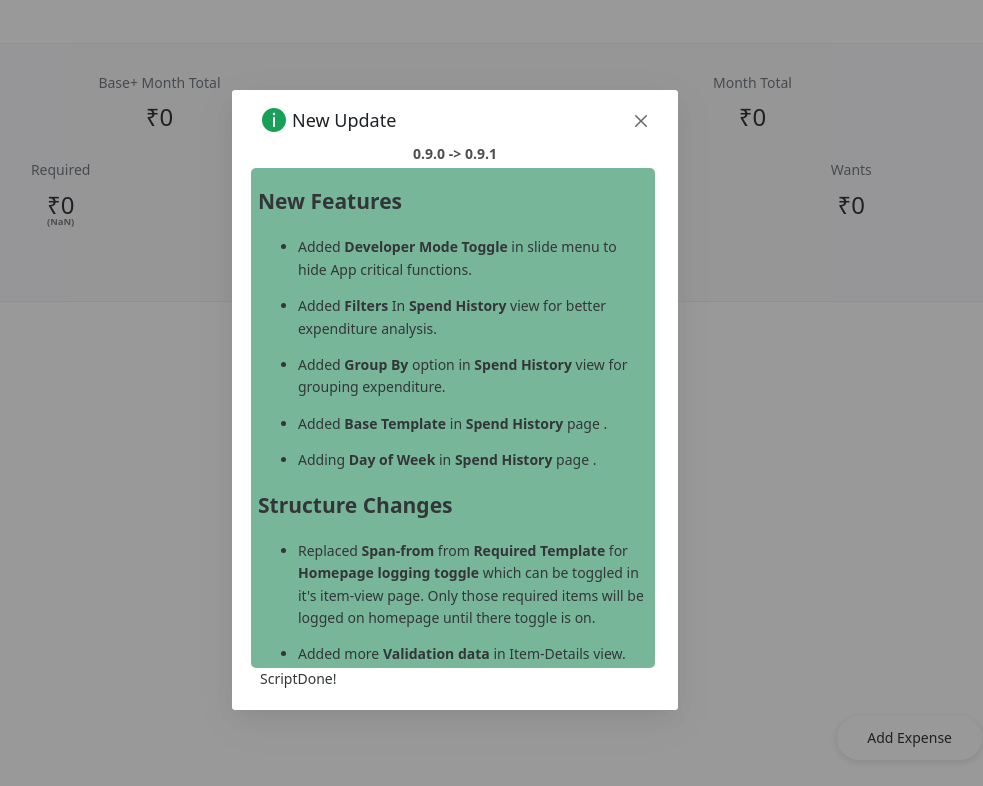
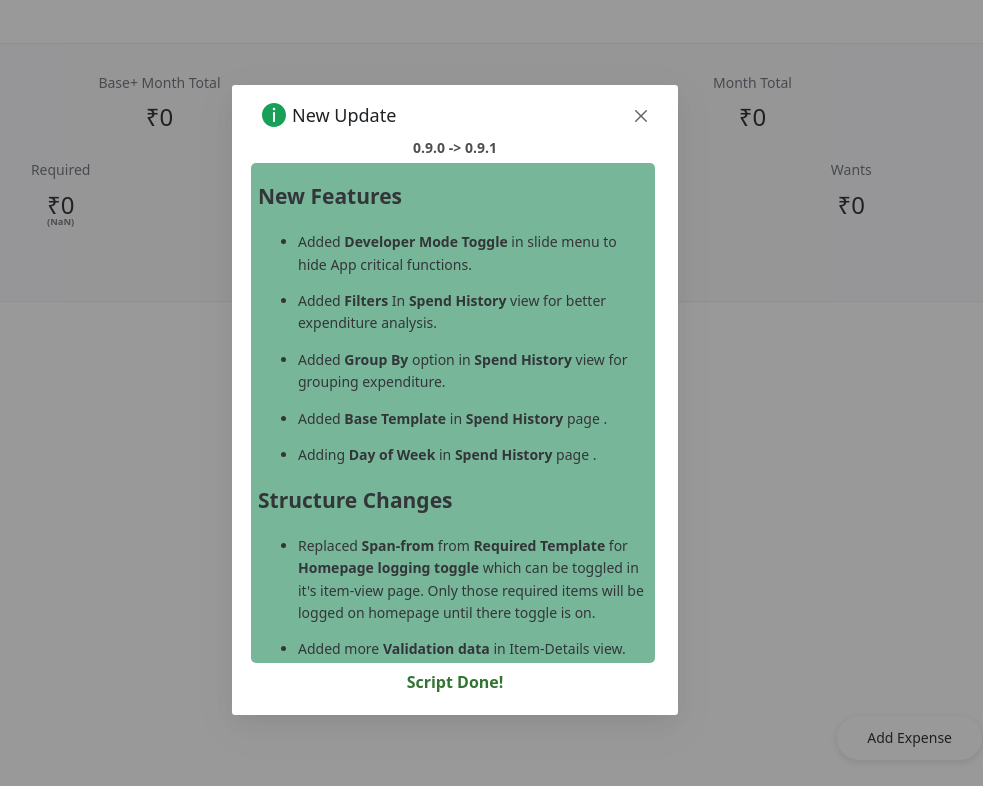
Before and after one commit to devpartap/MoneyTracker, a Vue app: page / in a window 1280 px wide. Shown: the top 786 px of the page, without its empty margins (185-1168 px from the left). Built offline with nearby package versions, Linux system fonts and the light colour scheme.

Commit message:
updatesInfo Updated

```diff
--- a/src/components/updatesInfo.vue
+++ b/src/components/updatesInfo.vue
@@ -88,19 +88,19 @@
 
         </n-scrollbar>
 
-        <div v-if="checkInstallScripts()">
-            <n-button v-show="($data.history.devmode) && (scrypt_done == 0)" type="success" @click="executeUpdateScripts()">
+        <div v-if="ScriptAvailable" class="scriptLines">
+            <n-button v-show="($data.history.devmode) && (script_status == 0)" type="success" @click="executeUpdateScripts()">
                 Execute Script
             </n-button>
-            <div v-if="(!$data.history.devmode)">
-                {{ executeUpdateScripts() }}
+            <div v-show="(!$data.history.devmode)">
+                {{ toexicuteauto() }}
             </div>
 
-            <div v-if="scrypt_done == 1">
-                Running Update script
+            <div v-show="script_status == 1" style="color: rgb(73, 73, 73);">
+                Running Update script...
             </div>
-            <div v-show="scrypt_done == 2">
-                ScriptDone!
+            <div v-show="script_status == 2" style="color: rgb(50, 117, 50);">
+                Script Done!
             </div>
         </div>
 
@@ -120,9 +120,10 @@ const latest_version = "0.9.1"
 let this_version = ""
 
 let toshowModal = ref(false)
-let scrypt_done = ref(0)
+let script_status = ref(0)
 
 let runIndex = null
+let ScriptAvailable = false
 
 
 if($data.history.version == undefined){
@@ -130,11 +131,6 @@ if($data.history.version == undefined){
 }
 else{
     this_version = $data.history.version
-}
-
-
-if (this_version != latest_version) {
-    toshowModal.value = true
 }
 
 
@@ -173,28 +169,51 @@ function checkInstallScripts()
 
 }
 
+function toexicuteauto()
+{
+    if((!$data.history.devmode) && script_status.value == 0)
+    {
+        executeUpdateScripts()
+    }
+}
+
 function executeUpdateScripts()
 {
-    scrypt_done.value = 1
-    console.log("running script now")
-    scrypt_done.value = 2
+    debugger;
+    script_status.value = 1
+    console.log("Running script now")
+
+
+    let availablescripts = Object.keys(installScripts)
+    for(let i = runIndex; i<availablescripts.length;i++)
+    {
+        installScripts[availablescripts[i]]()
+    }
+
+    localStorage.setItem("_DATA_", JSON.stringify($data))
+
+
+    script_status.value = 2
+    console.log("Script Done!")
 }
 
 
 let installScripts = {
     "0.9.1": function() {
-        $data.history.version = "0.9.2"
+        $data.history.version = "0.9.1"
     }
 }
 
-function save()
-{
-    localStorage.setItem("_DATA_", JSON.stringify($data))
+if (this_version != latest_version) {
+    toshowModal.value = true
+    ScriptAvailable = checkInstallScripts()
 }
 
 </script>
 
-<style>.version_info {
+<style>
+
+.version_info {
     text-align: center;
     color: rgb(78, 78, 78);
     font-weight: bold;
@@ -210,4 +229,13 @@ function save()
     max-height: 500px;
     margin-left: -9px;
     margin-right: -4px;
-}</style>
+}
+
+.scriptLines{
+    text-align: center;
+    margin-top: 7px;
+    font-size: medium;
+    font-weight: bold;
+}
+
+</style>
```
